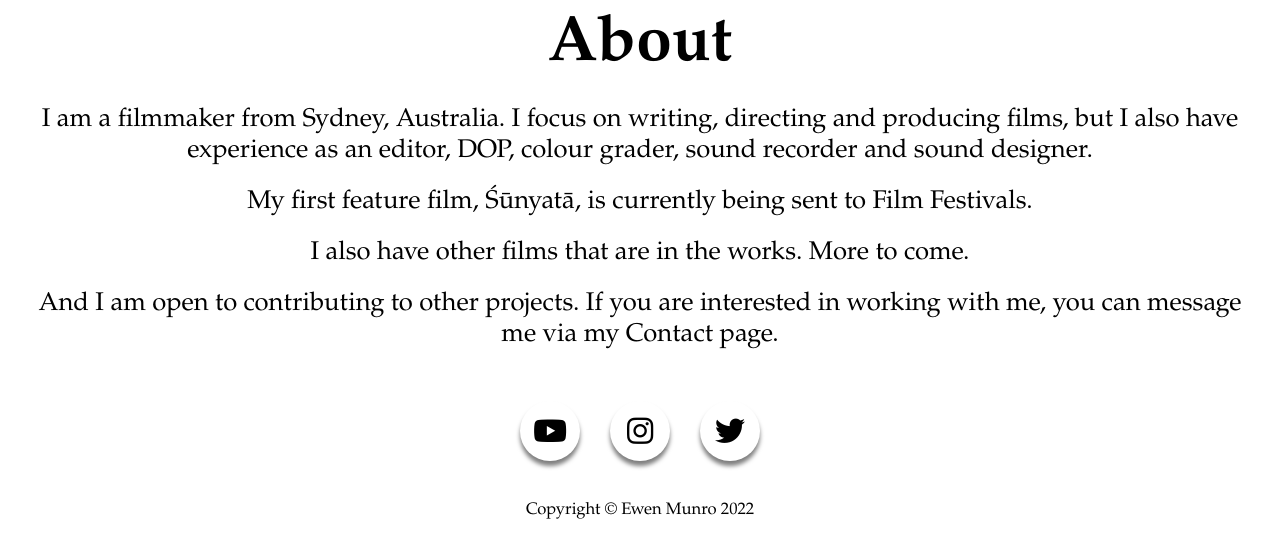
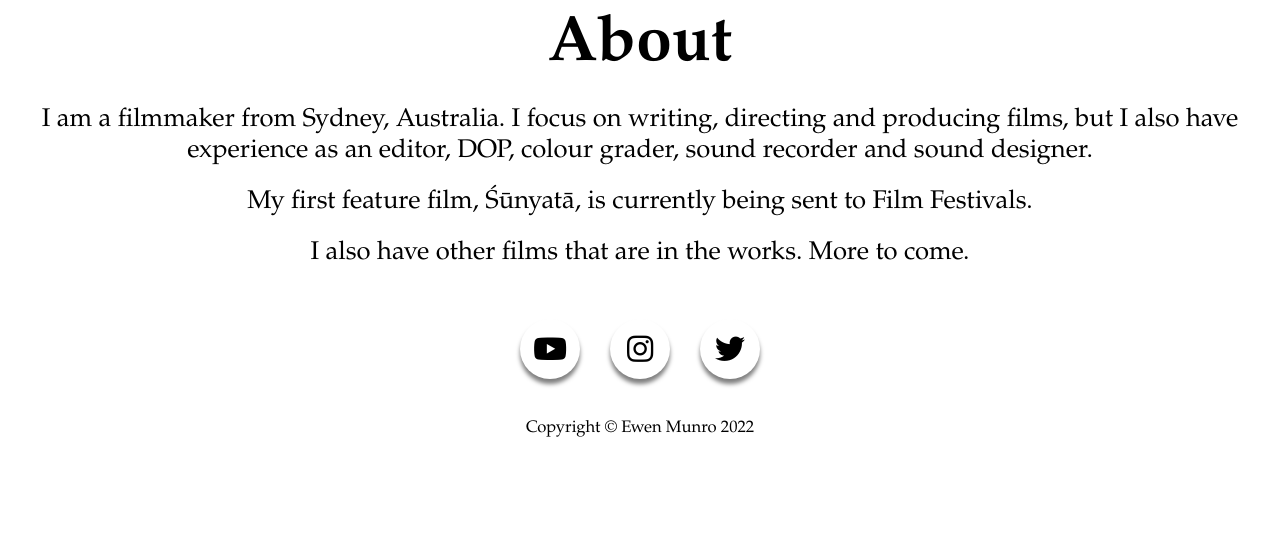
Before and after one commit to ewenmunro/ewenmunro.com, a plain HTML site: page about.html in a window 1280 px wide. Shown: the part 822-1373 px from the top of the page. After the commit the page ends 1291 px from the top, so only its background shows below. Drawn offline with Linux system fonts and the light colour scheme.

Commit message:
Update about.html

```diff
--- a/about.html
+++ b/about.html
@@ -64,7 +64,6 @@
                     <p>I am a filmmaker from Sydney, Australia. I focus on writing, directing and producing films, but I also have experience as an editor, DOP, colour grader, sound recorder and sound designer.</p>
                     <p>My first feature film, Śūnyatā, is currently being sent to Film Festivals.</p>
                     <p>I also have other films that are in the works. More to come.</p>
-                    <p>And I am open to contributing to other projects. If you are interested in working with me, you can message me via my Contact page.</p>
                 </div>
             </div>
         </main>
```
